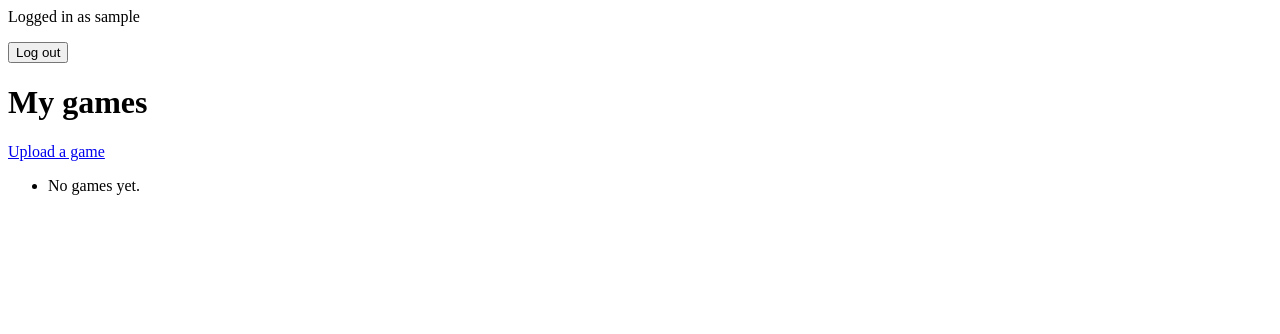
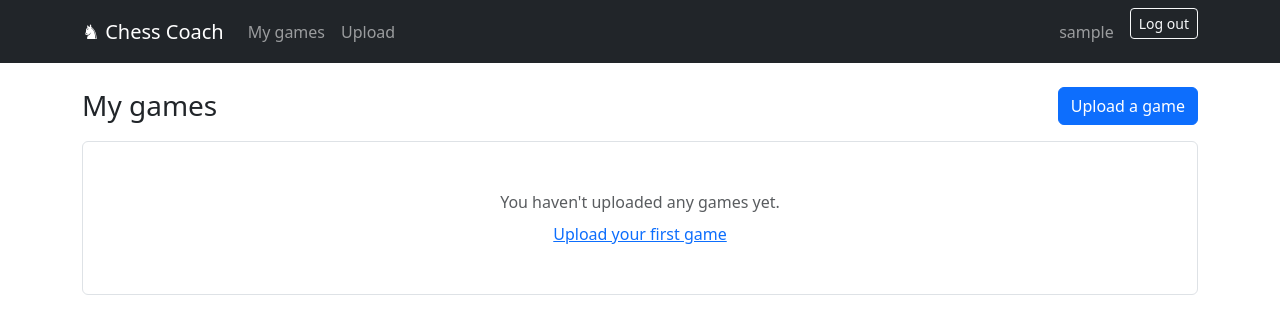
Before and after one commit to ayhamabualhaj/Chess_Coach, a Django app: page /games/ in a window 1280 px wide. Shown: the top 334 px of the page. Run offline with Django 5.2, Linux system fonts and the light colour scheme; the visitor is signed in with stand-in values (Sample User, id 1); data that the repository does not hold is empty.

Commit message:
Add Bootstrap base layout with navigation and flash messages

```diff
--- a/apps/games/views/game_views.py
+++ b/apps/games/views/game_views.py
@@ -1,6 +1,6 @@
 from django.contrib.auth.decorators import login_required
 from django.shortcuts import redirect, render
-
+from django.contrib import messages
 from apps.games.services import game_service
 from apps.games.services.pgn_import_service import InvalidPGNError, import_pgn
 
@@ -12,7 +12,9 @@ def upload_game(request):
         try:
             import_pgn(request.user, pgn)
         except InvalidPGNError as e:
+            messages.error(request, str(e))
             return render(request, "games/upload.html", {"error": str(e), "pgn": pgn})
+        messages.success(request, "Game uploaded successfully.")
         return redirect("game_list")
     return render(request, "games/upload.html")
 
--- /dev/null
+++ b/static/css/style.css
@@ -0,0 +1,16 @@
+/* Django renders form fields without Bootstrap classes, so style them here. */
+.form-stack p { margin-bottom: 1rem; }
+.form-stack label { display: block; font-weight: 500; margin-bottom: 0.25rem; }
+.form-stack input:not([type="checkbox"]),
+.form-stack textarea {
+  display: block;
+  width: 100%;
+  padding: 0.375rem 0.75rem;
+  border: 1px solid var(--bs-border-color);
+  border-radius: var(--bs-border-radius);
+}
+.form-stack .helptext { font-size: 0.875rem; color: var(--bs-secondary-color); }
+.form-stack .helptext ul { margin: 0.25rem 0 0; padding-left: 1.25rem; }
+.errorlist { color: var(--bs-danger); list-style: none; padding-left: 0; margin-bottom: 0.25rem; }
+
+.pgn-input { font-family: var(--bs-font-monospace); font-size: 0.875rem; }
--- /dev/null
+++ b/templates/base.html
@@ -0,0 +1,52 @@
+{% load static %}
+<html lang="en">
+<head>
+  <meta charset="utf-8">
+  <meta name="viewport" content="width=device-width, initial-scale=1">
+  <title>{% block title %}Chess Coach{% endblock %} · Chess Coach</title>
+  <link rel="stylesheet" href="https://cdn.jsdelivr.net/npm/bootstrap@5.3.3/dist/css/bootstrap.min.css">
+  <link rel="stylesheet" href="{% static 'css/style.css' %}">
+</head>
+<body>
+  <nav class="navbar navbar-expand-md navbar-dark bg-dark mb-4">
+    <div class="container">
+      <a class="navbar-brand" href="/">♞ Chess Coach</a>
+      <button class="navbar-toggler" type="button" data-bs-toggle="collapse" data-bs-target="#mainNav"
+              aria-controls="mainNav" aria-expanded="false" aria-label="Toggle navigation">
+        <span class="navbar-toggler-icon"></span>
+      </button>
+      <div class="collapse navbar-collapse" id="mainNav">
+        {% if user.is_authenticated %}
+          <ul class="navbar-nav me-auto">
+            <li class="nav-item"><a class="nav-link" href="{% url 'game_list' %}">My games</a></li>
+            <li class="nav-item"><a class="nav-link" href="{% url 'upload_game' %}">Upload</a></li>
+          </ul>
+          <span class="navbar-text me-3">{{ user.username }}</span>
+          <form method="post" action="{% url 'logout' %}" class="d-flex">
+            {% csrf_token %}
+            <button type="submit" class="btn btn-outline-light btn-sm">Log out</button>
+          </form>
+        {% else %}
+          <ul class="navbar-nav ms-auto">
+            <li class="nav-item"><a class="nav-link" href="{% url 'login' %}">Log in</a></li>
+            <li class="nav-item"><a class="nav-link" href="{% url 'signup' %}">Sign up</a></li>
+          </ul>
+        {% endif %}
+      </div>
+    </div>
+  </nav>
+
+  <main class="container">
+    {% for message in messages %}
+      <div class="alert alert-{{ message.tags }} alert-dismissible fade show" role="alert">
+        {{ message }}
+        <button type="button" class="btn-close" data-bs-dismiss="alert" aria-label="Close"></button>
+      </div>
+    {% endfor %}
+
+    {% block content %}{% endblock %}
+  </main>
+
+  <script src="https://cdn.jsdelivr.net/npm/bootstrap@5.3.3/dist/js/bootstrap.bundle.min.js"></script>
+</body>
+</html>
--- a/templates/games/list.html
+++ b/templates/games/list.html
@@ -1,16 +1,26 @@
-<p>
-  Logged in as {{ user.username }}
-  <form method="post" action="{% url 'logout' %}" style="display:inline">
-    {% csrf_token %}
-    <button type="submit">Log out</button>
-  </form>
-</p>
-<h1>My games</h1>
-<a href="{% url 'upload_game' %}">Upload a game</a>
-<ul>
-  {% for game in games %}
-    <li>Game {{ game.pk }} — {{ game.created_at }}</li>
-  {% empty %}
-    <li>No games yet.</li>
-  {% endfor %}
-</ul>
+{% extends "base.html" %}
+
+{% block title %}My games{% endblock %}
+
+{% block content %}
+<div class="d-flex justify-content-between align-items-center mb-3">
+  <h1 class="h3 mb-0">My games</h1>
+  <a href="{% url 'upload_game' %}" class="btn btn-primary">Upload a game</a>
+</div>
+
+{% if games %}
+  <div class="list-group shadow-sm">
+    {% for game in games %}
+      <div class="list-group-item d-flex justify-content-between">
+        <span>Game #{{ game.pk }}</span>
+        <small class="text-body-secondary">{{ game.created_at|date:"j M Y, H:i" }}</small>
+      </div>
+    {% endfor %}
+  </div>
+{% else %}
+  <div class="text-center text-body-secondary py-5 border rounded">
+    <p class="mb-2">You haven't uploaded any games yet.</p>
+    <a href="{% url 'upload_game' %}">Upload your first game</a>
+  </div>
+{% endif %}
+{% endblock %}
```
Also changed, not shown: config/settings.py (+6 -2 lines), templates/accounts/login.html (+21 -7 lines), templates/accounts/signup.html (+21 -7 lines), templates/games/upload.html (+20 -6 lines), tests/test_layout.py (added, +30 -0 lines).
